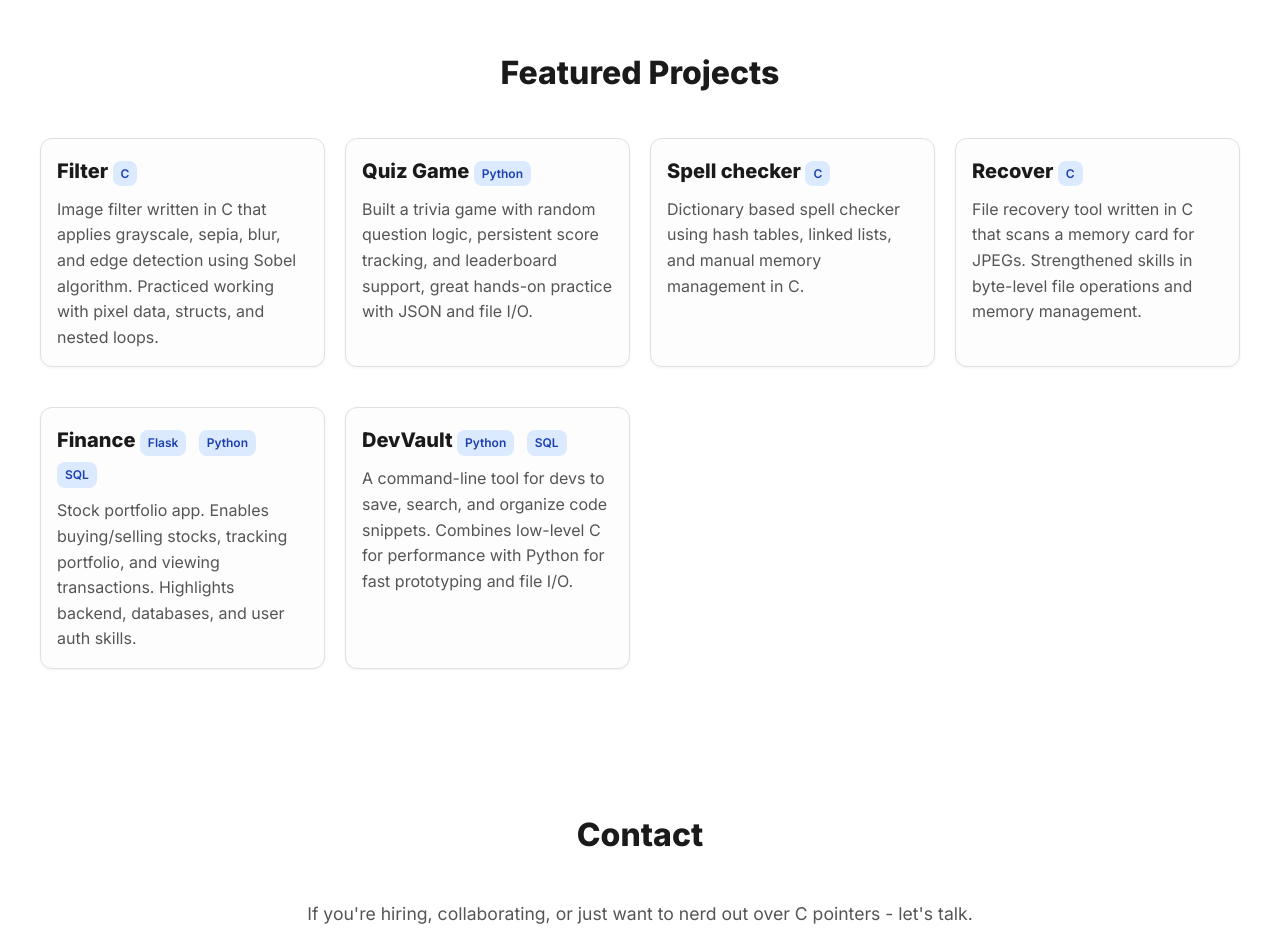
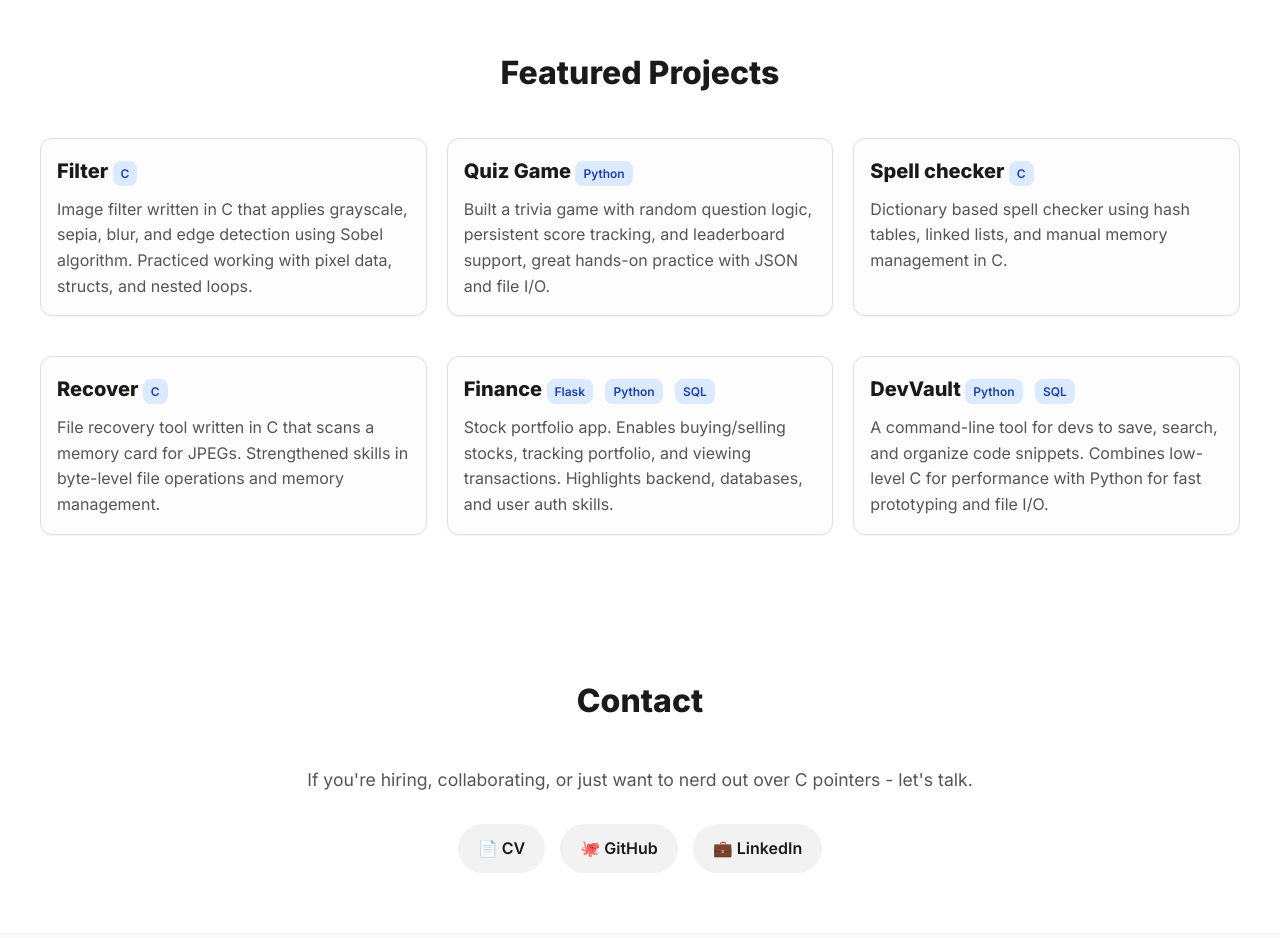
Before and after one commit to KarolGucwa/Portfolio, a plain HTML site: page index.html in a window 1280 px wide. Shown: the part 1640-2578 px from the top of the page. Drawn offline with Linux system fonts and the light colour scheme.

Commit message:
Update styles.css

```diff
--- a/styles.css
+++ b/styles.css
@@ -138,7 +138,7 @@ nav a {
 
 .project-grid {
   display: grid;
-  grid-template-columns: repeat(auto-fit, minmax(280px, 1fr));
+  grid-template-columns: repeat(3, 1fr);
   gap: 20px;
   max-width: 1200px;
   margin: 0 auto;
```
